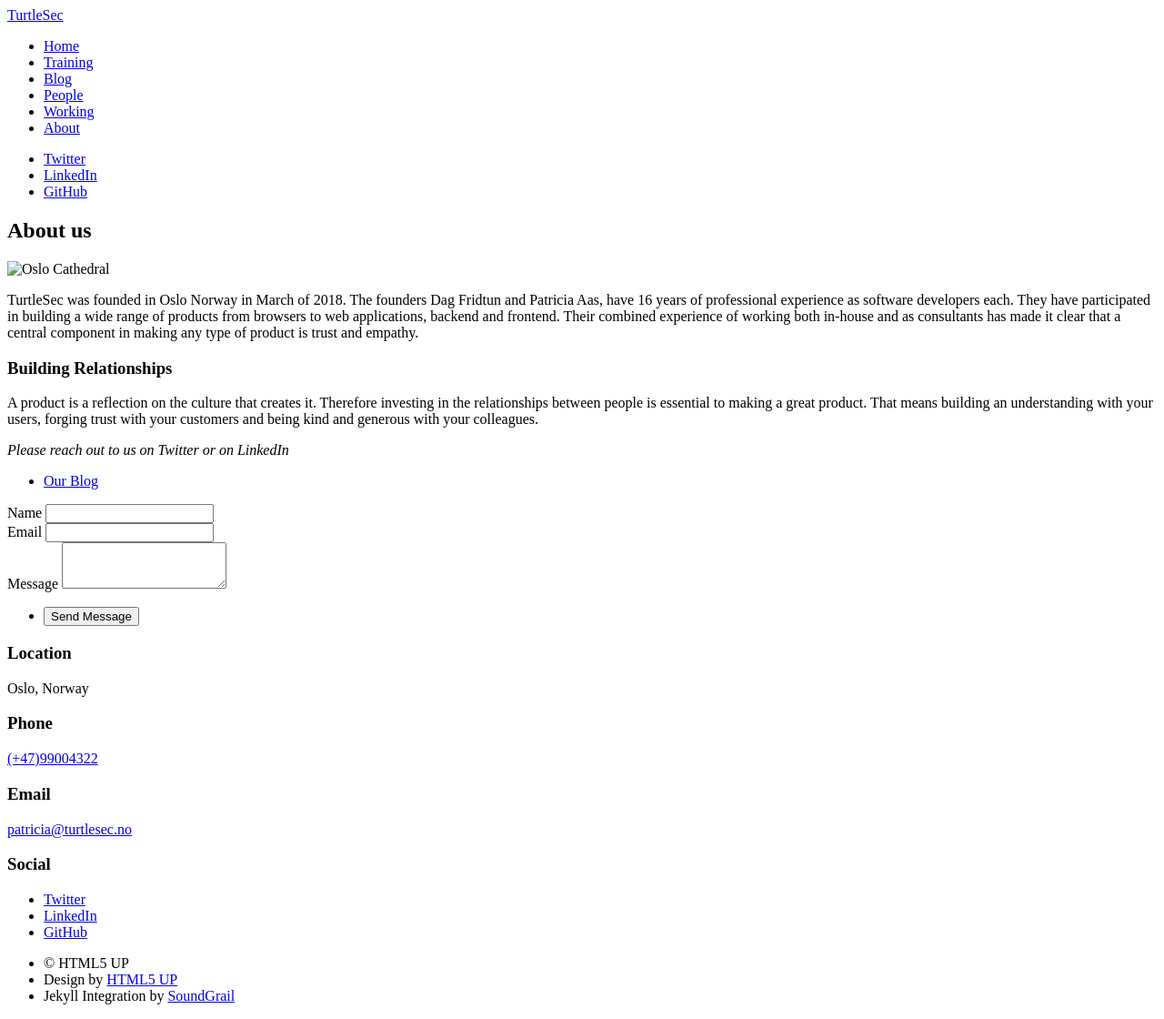
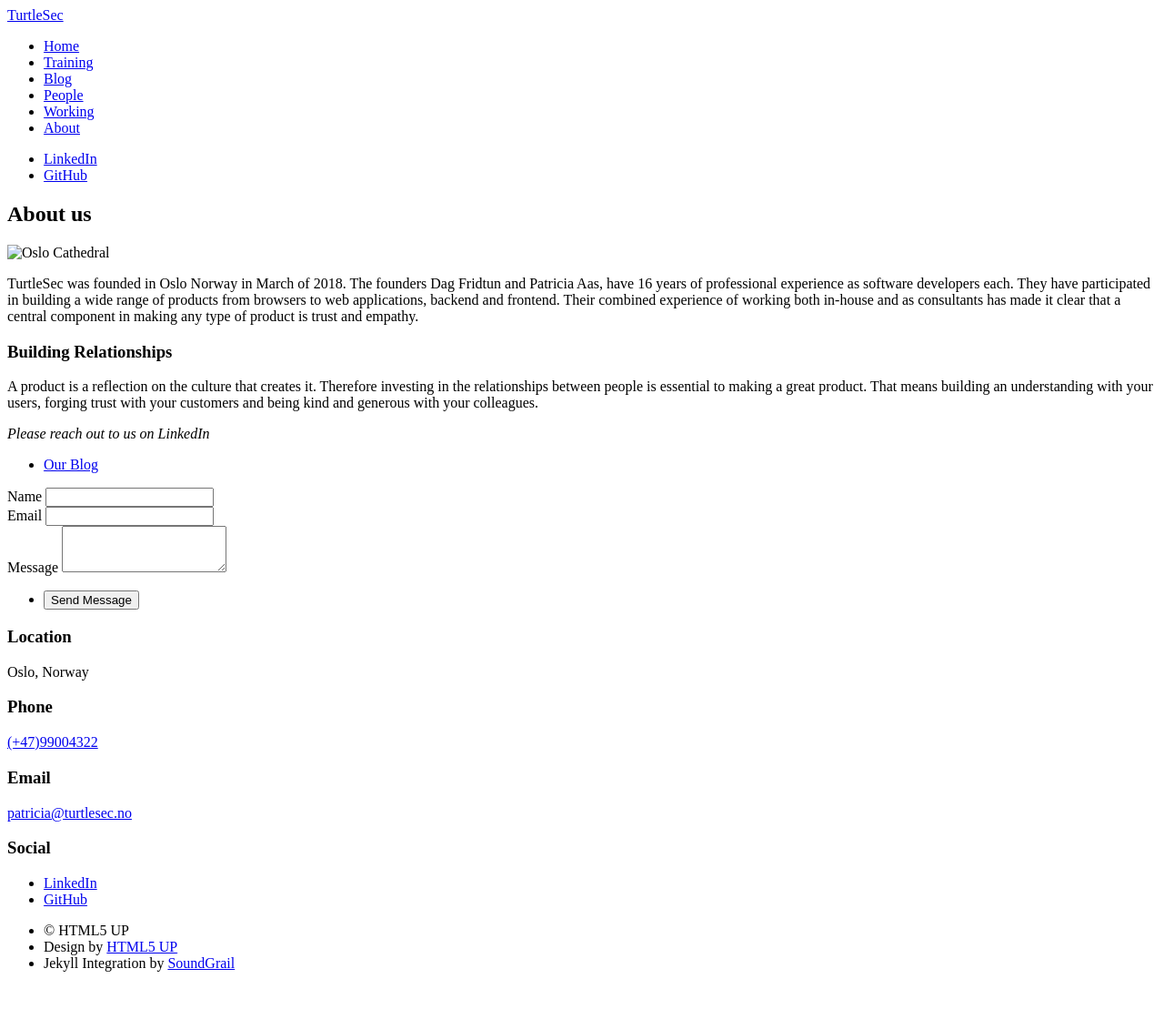
Before and after one commit to turtlesec-no/turtlesec-no.github.io, a Jekyll site: the page built from about.md, in a window 1280 px wide. Shown: the whole page at 91% size. Built offline with Jekyll 4.4.1, drawn with Linux system fonts in a browser that asks for light colours; nearby versions of some CDN libraries; after the commit the page ends 1084 px from its top, so only the background shows below that.

Commit message:
Remove more Twitter refs

```diff
--- a/_includes/foot.html
+++ b/_includes/foot.html
@@ -35,11 +35,6 @@
             <h3>Social</h3>
             <ul class="icons alt">
                 <li>
-                    <a href="https://twitter.com/{{site.twitter}}" class="icon fa-twitter" rel="nofollow" aria-label="Twitter">
-                        <span class="label">Twitter</span>
-                    </a>
-                </li>
-                <li>
                     <a href="https://www.linkedin.com/{{site.linkedin}}" class="icon fa-linkedin" rel="nofollow" aria-label="LinkedIn">
                         <span class="label">LinkedIn</span>
                     </a>
--- a/_layouts/blog.html
+++ b/_layouts/blog.html
@@ -26,11 +26,6 @@
         {% include nav.html %}
 
         <ul class="icons">
-            <li>
-                <a href="https://twitter.com/{{site.twitter}}" class="icon fa-twitter" rel="nofollow" aria-label="Twitter">
-                    <span class="label">Twitter</span>
-                </a>
-            </li>
             <li>
                 <a href="https://www.linkedin.com/{{site.linkedin}}" class="icon fa-linkedin" rel="nofollow" aria-label="LinkedIn">
                     <span class="label">LinkedIn</span>
--- a/_layouts/page.html
+++ b/_layouts/page.html
@@ -25,11 +25,6 @@
         {% include nav.html %}
 
         <ul class="icons">
-            <li>
-                <a href="https://twitter.com/{{site.twitter}}" class="icon fa-twitter" rel="nofollow" aria-label="Twitter">
-                    <span class="label">Twitter</span>
-                </a>
-            </li>
             <li>
                 <a href="https://www.linkedin.com/{{site.linkedin}}" class="icon fa-linkedin" rel="nofollow" aria-label="LinkedIn">
                     <span class="label">LinkedIn</span>
--- a/_layouts/post.html
+++ b/_layouts/post.html
@@ -25,11 +25,6 @@
         {% include nav.html %}
 
         <ul class="icons">
-            <li>
-                <a href="https://twitter.com/{{site.twitter}}" class="icon fa-twitter" rel="nofollow" aria-label="Twitter">
-                    <span class="label">Twitter</span>
-                </a>
-            </li>
             <li>
                 <a href="https://www.linkedin.com/{{site.linkedin}}" class="icon fa-linkedin" rel="nofollow" aria-label="LinkedIn">
                     <span class="label">LinkedIn</span>
--- a/about.md
+++ b/about.md
@@ -20,4 +20,4 @@ TurtleSec was founded in Oslo Norway in March of 2018. The founders Dag Fridtun
   </p>
 </div>
 
-*Please reach out to us on Twitter or on LinkedIn*
+*Please reach out to us on LinkedIn*
--- a/index.html
+++ b/index.html
@@ -46,11 +46,6 @@ changefreq: weekly
         {% include nav.html %}
 
         <ul class="icons">
-            <li>
-                <a aria-label="Twitter" class="icon fa-twitter" href="https://twitter.com/{{site.twitter}}" rel="nofollow">
-                    <span class="label">Twitter</span>
-                </a>
-            </li>
             <li>
                 <a aria-label="LinkedIn" class="icon fa-linkedin" href="https://www.linkedin.com/{{site.linkedin}}" rel="nofollow">
                     <span class="label">LinkedIn</span>
```
